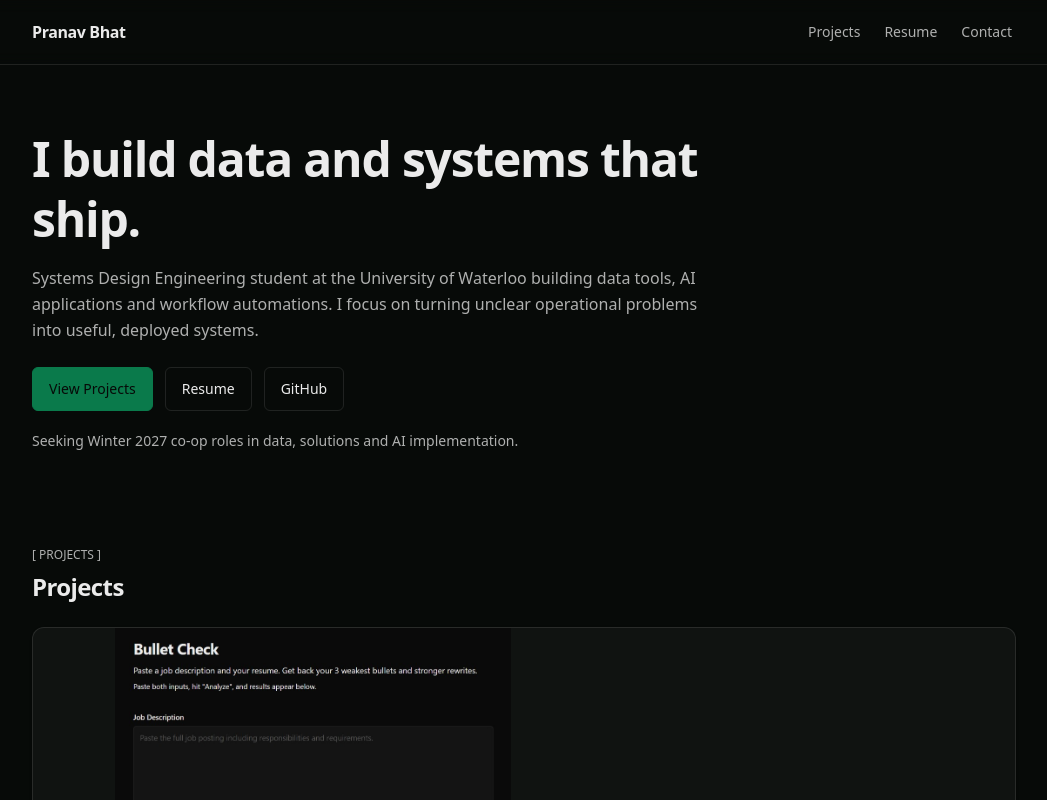
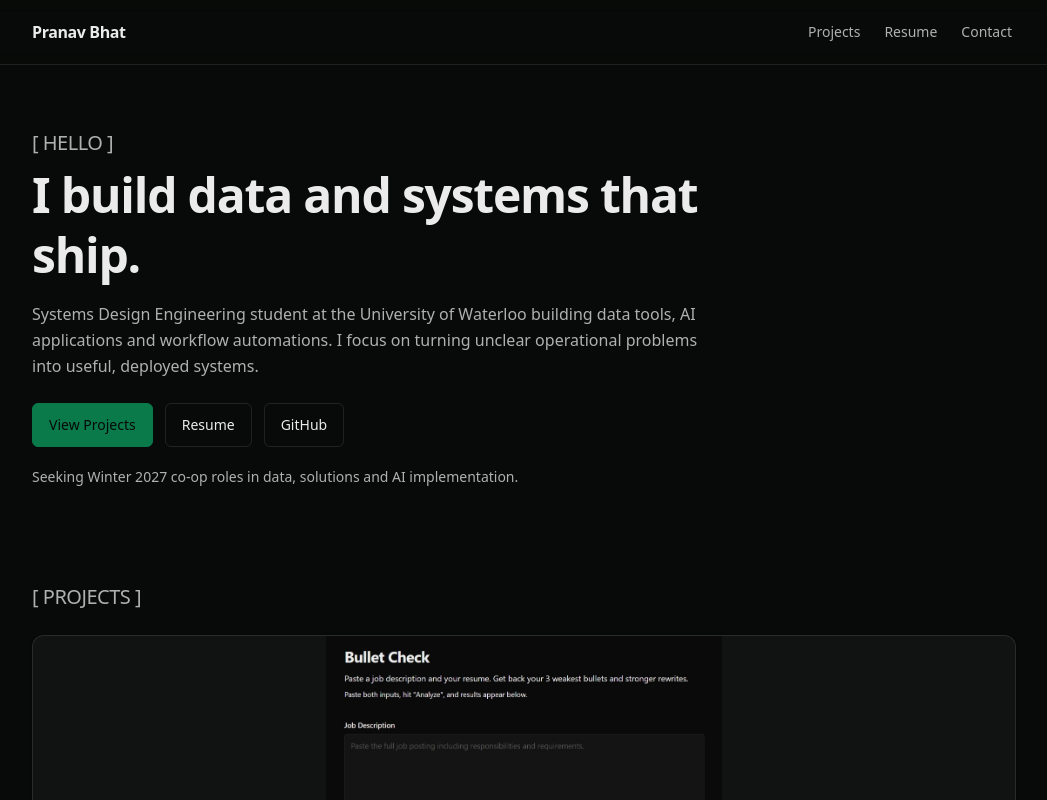
Before and after one commit to bhat-pranav/portfolio, a Next.js app: page / in a window 1280 px wide. Shown: the top 800 px of the page, without its empty margins (116-1163 px from the left). Built offline with nearby package versions, Linux system fonts and the light colour scheme.

Commit message:
various minor changes

```diff
--- a/src/components/case-study-view.tsx
+++ b/src/components/case-study-view.tsx
@@ -181,7 +181,8 @@ export function CaseStudyView({ study }: CaseStudyViewProps) {
       </Link>
 
       <header className="mt-6">
-        <div className="flex flex-wrap items-center gap-3">
+        <p className="text-xl font-bold tracking-tight sm:text-2xl">[ CASE STUDY ]</p>
+        <div className="mt-2 flex flex-wrap items-center gap-3">
           <h1 className="text-3xl font-semibold tracking-tight sm:text-4xl">
             {study.title}
           </h1>
--- a/src/components/contact-section.tsx
+++ b/src/components/contact-section.tsx
@@ -1,4 +1,5 @@
 import { ButtonLink } from "@/components/button-link";
+import { SectionHeader } from "@/components/section-header";
 
 export function ContactSection() {
   return (
@@ -7,6 +8,8 @@ export function ContactSection() {
       className="mx-auto max-w-5xl scroll-mt-24 px-5 py-14"
       aria-labelledby="contact-heading"
     >
+      <SectionHeader label="[ CONTACT ]" />
+
       <div className="rounded-xl border border-[var(--border)] bg-[var(--panel)] p-6 sm:p-7">
         <h2 id="contact-heading" className="text-2xl font-semibold tracking-tight">
           Let’s talk.
--- a/src/components/hero.tsx
+++ b/src/components/hero.tsx
@@ -7,9 +7,10 @@ export function Hero() {
       aria-labelledby="hero-heading"
     >
       <div className="max-w-2xl">
+        <p className="text-xl font-medium tracking-tight sm:text-[var(--muted)]">[ HELLO ]</p>
         <h1
           id="hero-heading"
-          className="text-3xl font-semibold leading-tight tracking-tight sm:text-4xl md:text-5xl"
+          className="mt-2 text-3xl font-semibold leading-tight tracking-tight sm:text-4xl md:text-5xl"
         >
           I build data and systems that ship.
         </h1>
--- a/src/components/project-card.tsx
+++ b/src/components/project-card.tsx
@@ -30,7 +30,7 @@ function ProjectCardContent({
     <>
       {project.imagePath ? (
         <div
-          className={`relative border-b border-[var(--border)] bg-[color:var(--bg)/0.6] ${
+          className={`relative w-full border-b border-[var(--border)] bg-[color:var(--bg)/0.6] ${
             isFeatured
               ? "aspect-[4/5] max-h-[26rem] sm:aspect-[5/4] sm:max-h-[28rem]"
               : "aspect-[4/5] max-h-[20rem]"
--- a/src/components/projects-section.tsx
+++ b/src/components/projects-section.tsx
@@ -12,11 +12,7 @@ export function ProjectsSection() {
       className="mx-auto max-w-5xl scroll-mt-24 px-5 py-14"
       aria-labelledby="projects-heading"
     >
-      <SectionHeader
-        label="[ PROJECTS ]"
-        title="Projects"
-        titleId="projects-heading"
-      />
+      <SectionHeader label="[ PROJECTS ]" titleId="projects-heading" />
 
       <div className="space-y-4">
         {featured.map((project) => (
--- a/src/components/section-header.tsx
+++ b/src/components/section-header.tsx
@@ -1,6 +1,6 @@
 type SectionHeaderProps = {
   label: string;
-  title: string;
+  title?: string;
   titleId?: string;
   description?: string;
   aside?: string;
@@ -15,10 +15,12 @@ export function SectionHeader({
 }: SectionHeaderProps) {
   const heading = (
     <div>
-      <p className="text-xs text-[var(--muted)]">{label}</p>
-      <h2 id={titleId} className="mt-2 text-2xl font-semibold tracking-tight">
-        {title}
-      </h2>
+      <p className="text-xl font-medium tracking-tight sm:text-[var(--muted)]" id={titleId}>
+        {label}
+      </p>
+      {title ? (
+        <h2 className="mt-2 text-2xl font-semibold tracking-tight">{title}</h2>
+      ) : null}
       {description ? (
         <p className="mt-2 max-w-2xl text-sm leading-relaxed text-[var(--muted)]">{description}</p>
       ) : null}
```
